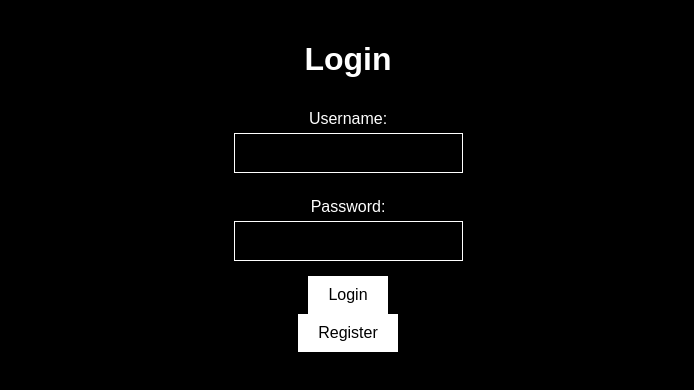
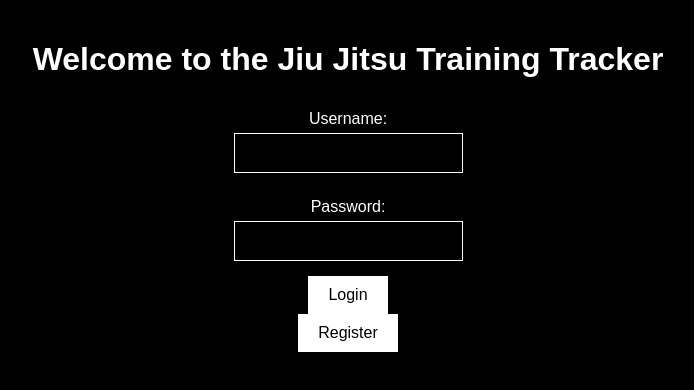
Before and after one commit to cm1803/tournamentPrep, a plain HTML site: page index.html in a window 1280 px wide. Shown: the whole page, without its empty margins (292-986 px from the left). Drawn offline with Linux system fonts and the light colour scheme.

Commit message:
Update index.html

```diff
--- a/index.html
+++ b/index.html
@@ -8,7 +8,7 @@
 </head>
 <body>
     <div id="login-section">
-        <h1>Login</h1>
+        <h1>Welcome to the Jiu Jitsu Training Tracker</h1>
         <form id="login-form">
             <label for="username">Username:</label>
             <input type="text" id="username" required>
```
